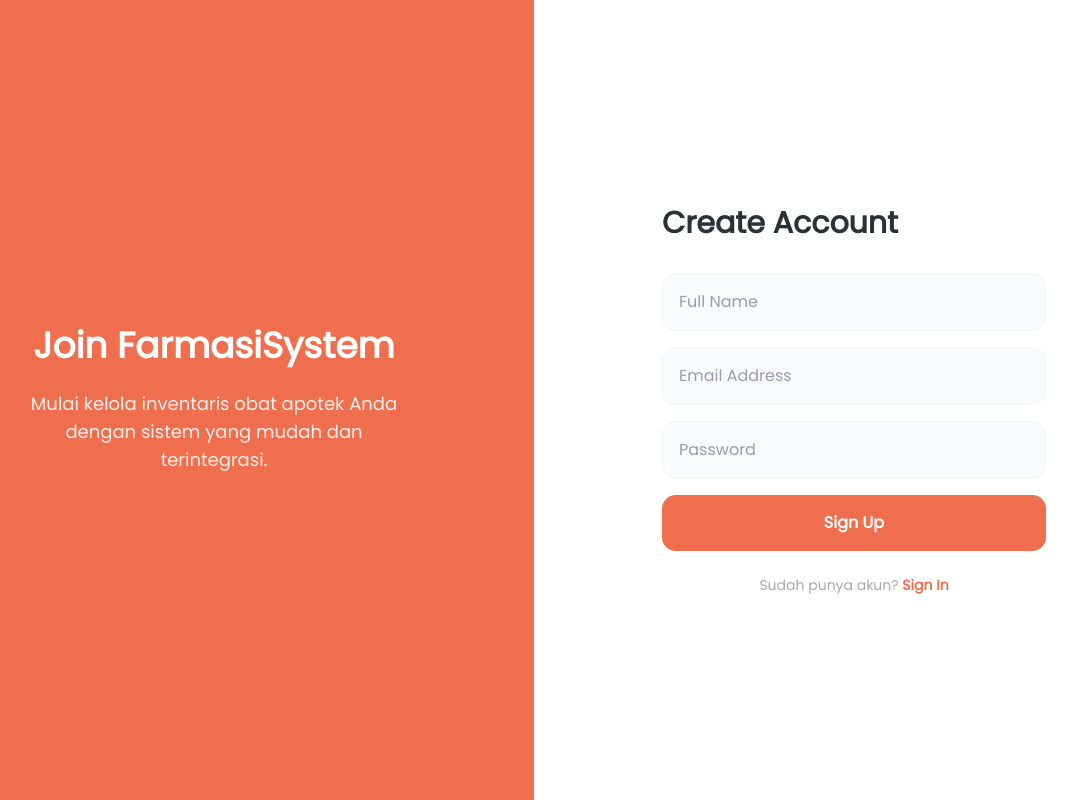
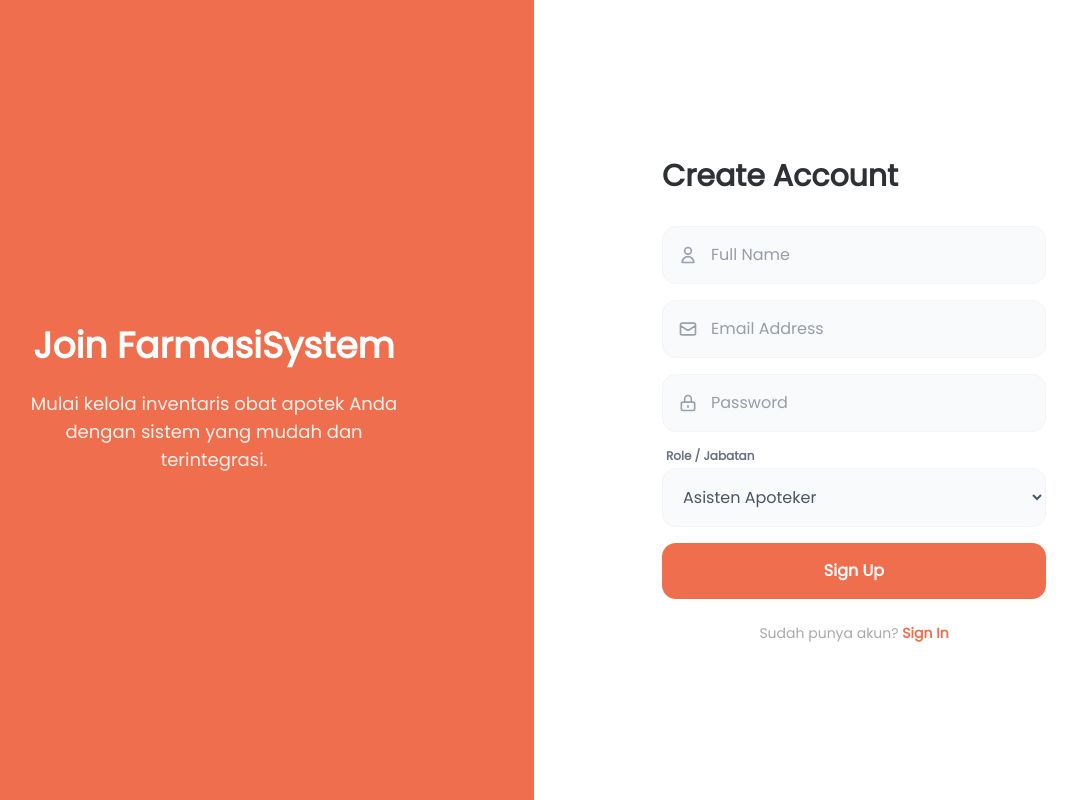
Before and after one commit to mersya24si/mersya-queen, a React (Vite) app: page /register in a window 1280 px wide. Shown: the whole page, without its empty margins (106-1183 px from the left). Built offline with nearby package versions, Linux system fonts and the light colour scheme.

Commit message:
P13 SUPABASE DAN CRUD

```diff
--- a/src/components/EmployeeActions.jsx
+++ b/src/components/EmployeeActions.jsx
@@ -1,4 +1,3 @@
-// src/components/EmployeeActions.jsx
 import React from "react";
 import { Edit, Trash2, Eye } from "lucide-react";
 
--- a/src/components/EmployeeTable.jsx
+++ b/src/components/EmployeeTable.jsx
@@ -1,4 +1,3 @@
-// src/components/EmployeeTable.jsx
 import React from "react";
 import {
   Table,
@@ -17,7 +16,7 @@
   SheetTrigger,
 } from "@/components/ui/sheet";
 
-// 👇 IMPORT KOMPONEN BARU: AVATAR & TOOLTIP
+// IMPORT KOMPONEN BARU: AVATAR & TOOLTIP
 import { Avatar, AvatarFallback, AvatarImage } from "@/components/ui/avatar";
 import {
   Tooltip,
--- a/src/pages/Employee.jsx
+++ b/src/pages/Employee.jsx
@@ -1,23 +1,37 @@
-import React, { useState } from "react";
+import React, { useState, useEffect, useRef } from "react";
 import { FaUserPlus } from "react-icons/fa";
 
-import EmployeesData from "../data/EmployeesData.json";
+import EmployeeData from "../data/EmployeeData.json";
 
 import EmployeeStats from "../components/EmployeeStats";
 import EmployeeSearch from "../components/EmployeeSearch";
 import EmployeeTable from "../components/EmployeeTable";
 
-
 export default function Employee() {
+  // 1. useState: Menyimpan state pencarian
   const [searchTerm, setSearchTerm] = useState("");
 
-  const filteredEmployees = EmployeesData.filter(emp =>
+  // 2. useRef: Menyimpan referensi langsung ke elemen input DOM pencarian
+  const searchInputRef = useRef(null);
+
+  const filteredEmployee = EmployeeData.filter(emp =>
     emp.name.toLowerCase().includes(searchTerm.toLowerCase())
   );
 
+  // 3. useEffect (Skenario 1): Auto-focus pada input saat komponen pertama kali dimuat
+  useEffect(() => {
+    if (searchInputRef.current) {
+      searchInputRef.current.focus(); // Mengarahkan kursor secara otomatis
+    }
+  }, []); // Dependency array kosong = hanya berjalan satu kali (saat mount)
+
+  // 4. useEffect (Skenario 2): Mengubah Document Title berdasarkan pencarian
+  useEffect(() => {
+    document.title = `Ditemukan ${filteredEmployee.length} Apoteker`;
+  }, [searchTerm]); // Berjalan setiap kali searchTerm berubah
+
   return (
     <div className="p-8 bg-gray-50 min-h-screen font-poppins">
-
       <div className="flex justify-between items-center mb-8">
         <h2 className="text-2xl font-bold">
           Pharmacist Management
@@ -29,28 +43,25 @@
         </button>
       </div>
 
-      <EmployeeStats total={EmployeesData.length} />
+      <EmployeeStats total={EmployeeData.length} />
 
       <div className="bg-white p-6 rounded-2xl shadow-sm border border-gray-100">
-
         <div className="flex flex-col md:flex-row justify-between items-center mb-6 gap-4">
-
           <h3 className="font-bold text-lg">
             Staff Directory
           </h3>
 
           <EmployeeSearch
             setSearchTerm={setSearchTerm}
+            // Passing ref ini ke dalam EmployeeSearch component
+            inputRef={searchInputRef}
           />
-
         </div>
 
         <EmployeeTable
-          employees={filteredEmployees}
+          employee={filteredEmployee}
         />
-
       </div>
-
     </div>
   );
 }
--- a/src/pages/auth/Register.jsx
+++ b/src/pages/auth/Register.jsx
@@ -1,35 +1,130 @@
 import { useState } from "react";
 import { useNavigate } from "react-router-dom";
 import { HiOutlineMail, HiOutlineLockClosed, HiOutlineUser } from "react-icons/hi";
-import { FaBriefcaseMedical } from "react-icons/fa";
+
+// Import API Service dari folder services dengan jalur yang benar (naik 2 tingkat)
+import { userAPI } from "../../services/userAPI.js";
 
 export default function Register() {
   const navigate = useNavigate();
-  const [dataForm, setDataForm] = useState({ name: "", email: "", password: "" });
+  const [loading, setLoading] = useState(false);
+
+  // Menambahkan field role secara default (Asisten Apoteker)
+  const [dataForm, setDataForm] = useState({
+    name: "",
+    email: "",
+    password: "",
+    role: "Asisten Apoteker"
+  });
 
   const handleChange = (e) => {
     setDataForm({ ...dataForm, [e.target.name]: e.target.value });
   };
 
+  // Fungsi Submit Form ke Supabase
+  const handleRegister = async (e) => {
+    e.preventDefault();
+    setLoading(true);
+    try {
+      // Mengirimkan data form langsung ke tabel employee Supabase
+      await userAPI.createUser(dataForm);
+      alert("Pendaftaran Berhasil! Silakan masuk dengan akun baru Anda.");
+
+      // Diarahkan langsung ke /login sesuai rute di App.jsx kamu
+      navigate("/login");
+    } catch (error) {
+      alert("Pendaftaran gagal: " + error.message);
+    } finally {
+      setLoading(false);
+    }
+  };
+
   return (
     <div className="flex h-screen w-full font-poppins bg-white">
+      {/* Sisi Kiri - Banner Informasi */}
       <div className="hidden lg:flex w-1/2 bg-[#EF6E4D] flex-col justify-center items-center p-12 text-white">
         <h1 className="text-4xl font-bold mb-6">Join FarmasiSystem</h1>
-        <p className="opacity-90 text-lg text-center max-w-sm">Mulai kelola inventaris obat apotek Anda dengan sistem yang mudah dan terintegrasi.</p>
+        <p className="opacity-90 text-lg text-center max-w-sm">
+          Mulai kelola inventaris obat apotek Anda dengan sistem yang mudah dan terintegrasi.
+        </p>
       </div>
 
+      {/* Sisi Kanan - Form Pendaftaran */}
       <div className="w-full lg:w-1/2 flex items-center justify-center p-8">
         <div className="w-full max-w-sm">
           <h2 className="text-3xl font-bold text-[#2D3134] mb-8">Create Account</h2>
-          <form className="space-y-4">
-            <input name="name" placeholder="Full Name" onChange={handleChange} className="w-full pl-4 p-4 rounded-xl bg-gray-50 border border-gray-100" />
-            <input name="email" placeholder="Email Address" onChange={handleChange} className="w-full pl-4 p-4 rounded-xl bg-gray-50 border border-gray-100" />
-            <input type="password" name="password" placeholder="Password" onChange={handleChange} className="w-full pl-4 p-4 rounded-xl bg-gray-50 border border-gray-100" />
 
-            <button className="w-full bg-[#EF6E4D] text-white py-4 rounded-xl font-bold hover:bg-[#d65d3e]">Sign Up</button>
+          <form onSubmit={handleRegister} className="space-y-4">
+            {/* Input Nama */}
+            <div className="relative flex items-center">
+              <HiOutlineUser className="absolute left-4 text-gray-400" size={20} />
+              <input
+                name="name"
+                required
+                type="text"
+                placeholder="Full Name"
+                onChange={handleChange}
+                className="w-full pl-12 p-4 rounded-xl bg-gray-50 border border-gray-100 outline-none focus:border-[#EF6E4D]"
+              />
+            </div>
+
+            {/* Input Email */}
+            <div className="relative flex items-center">
+              <HiOutlineMail className="absolute left-4 text-gray-400" size={20} />
+              <input
+                type="email"
+                name="email"
+                required
+                placeholder="Email Address"
+                onChange={handleChange}
+                className="w-full pl-12 p-4 rounded-xl bg-gray-50 border border-gray-100 outline-none focus:border-[#EF6E4D]"
+              />
+            </div>
+
+            {/* Input Password */}
+            <div className="relative flex items-center">
+              <HiOutlineLockClosed className="absolute left-4 text-gray-400" size={20} />
+              <input
+                type="password"
+                name="password"
+                required
+                placeholder="Password"
+                onChange={handleChange}
+                className="w-full pl-12 p-4 rounded-xl bg-gray-50 border border-gray-100 outline-none focus:border-[#EF6E4D]"
+              />
+            </div>
+
+            {/* Input Tambahan: Role / Jabatan (Sangat Penting untuk Supabase) */}
+            <div className="flex flex-col gap-1">
+              <label className="text-xs font-bold text-gray-500 pl-1">Role / Jabatan</label>
+              <select
+                name="role"
+                value={dataForm.role}
+                onChange={handleChange}
+                className="w-full p-4 rounded-xl bg-gray-50 border border-gray-100 outline-none text-gray-600 focus:border-[#EF6E4D] cursor-pointer"
+              >
+                <option value="Asisten Apoteker">Asisten Apoteker</option>
+                <option value="Farmasi Klinis">Farmasi Klinis</option>
+                <option value="Kepala Farmasi">Kepala Farmasi</option>
+              </select>
+            </div>
+
+            {/* Tombol Sign Up */}
+            <button
+              type="submit"
+              disabled={loading}
+              className="w-full bg-[#EF6E4D] text-white py-4 rounded-xl font-bold hover:bg-[#d65d3e] transition-colors disabled:opacity-50"
+            >
+              {loading ? "Registering..." : "Sign Up"}
+            </button>
           </form>
+
           <p className="mt-6 text-center text-sm text-[#A9A9A9]">
-            Sudah punya akun? <span onClick={() => navigate("/login")} className="text-[#EF6E4D] font-bold cursor-pointer hover:underline">Sign In</span>
+            Sudah punya akun?{" "}
+            {/* Diperbaiki dari /auth/login menjadi /login agar sinkron dengan rute */}
+            <span onClick={() => navigate("/login")} className="text-[#EF6E4D] font-bold cursor-pointer hover:underline">
+              Sign In
+            </span>
           </p>
         </div>
       </div>
--- /dev/null
+++ b/src/services/userAPI.js
@@ -0,0 +1,43 @@
+import axios from 'axios';
+
+const BASE_URL = "https://clpmbqkgrmpywancnesm.supabase.co/rest/v1/employee";
+
+const API_KEY = "sb_publishable_ydbrJCmgLGKT7rH7C5-6gw_OyRk2Dxz";
+
+const headers = {
+    "apikey": API_KEY,
+    "Authorization": `Bearer ${API_KEY}`,
+    "Content-Type": "application/json",
+    "Prefer": "return=representation"
+};
+
+export const userAPI = {
+    // Ambil semua data pegawai
+    async fetchUsers() {
+        const response = await axios.get(BASE_URL, { headers });
+        return response.data;
+    },
+
+    // Tambah pegawai baru (digunakan saat Register)
+    async createUser(data) {
+        const response = await axios.post(BASE_URL, data, { headers });
+        return response.data;
+    },
+
+    // Hapus pegawai
+    async deleteUser(id) {
+        const response = await axios.delete(`${BASE_URL}?id=eq.${id}`, { headers });
+        return response.data;
+    },
+
+    // Verifikasi Login ke database employee
+    async loginUser(email, password) {
+        const response = await axios.get(`${BASE_URL}?email=eq.${email}&password=eq.${password}`, { headers });
+
+        if (response.data && response.data.length > 0) {
+            return response.data[0];
+        } else {
+            throw new Error("Email atau password salah!");
+        }
+    }
+};
```
Also changed, not shown: src/App.jsx (+0 -7 lines), src/pages/auth/Login.jsx (+27 -23 lines).
